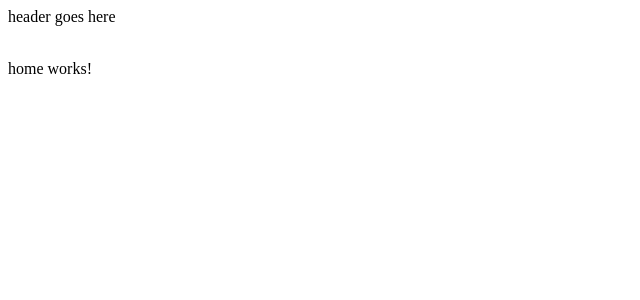
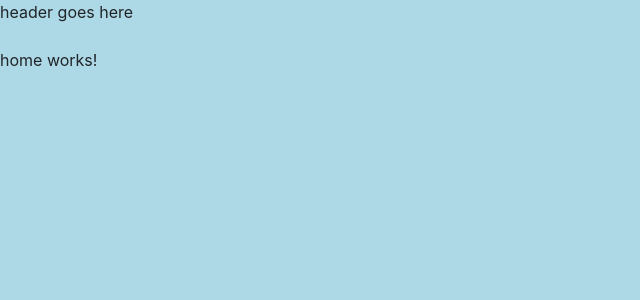
Before and after one commit to michael-iglesias/se-marketplace-frontend, an Angular app: page /home in a window 1280 px wide. Shown: the top 300 px of the page, without its empty margins (0-640 px from the left). Built offline with nearby package versions, Linux system fonts and the light colour scheme.

Commit message:
added sass support and bootstrap

```diff
--- a/package.json
+++ b/package.json
@@ -22,6 +22,7 @@
     "@angular/platform-browser-dynamic": "^5.0.0",
     "@angular/router": "^5.0.0",
     "@ng-bootstrap/ng-bootstrap": "^1.0.0-beta.5",
+    "bootstrap": "^4.0.0-beta",
     "core-js": "^2.4.1",
     "rxjs": "^5.5.2",
     "zone.js": "^0.8.14"
--- /dev/null
+++ b/src/app/app.component.scss
@@ -0,0 +1 @@
+@import '~sass/styles.scss';
--- a/src/app/app.component.ts
+++ b/src/app/app.component.ts
@@ -3,7 +3,7 @@ import { Component } from '@angular/core';
 @Component({
   selector: 'app-root',
   templateUrl: './app.component.html',
-  styleUrls: ['./app.component.css']
+  styleUrls: ['./app.component.scss']
 })
 export class AppComponent {
   title = 'app';
--- /dev/null
+++ b/src/sass/styles.scss
@@ -0,0 +1,14 @@
+@import "variables";
+
+@import
+'~bootstrap/scss/functions',
+'~bootstrap/scss/variables',
+'~bootstrap/scss/mixins',
+'~bootstrap/scss/print',
+'~bootstrap/scss/reboot',
+'~bootstrap/scss/type';
+
+
+body {
+  background-color: lightblue;
+}
--- a/src/styles.css
+++ /dev/null
@@ -1 +0,0 @@
-/* You can add global styles to this file, and also import other style files */
```
Also changed, not shown: .angular-cli.json, src/sass/_variables.scss (added), 1 other file (tests, documents, lock files or other folders).
